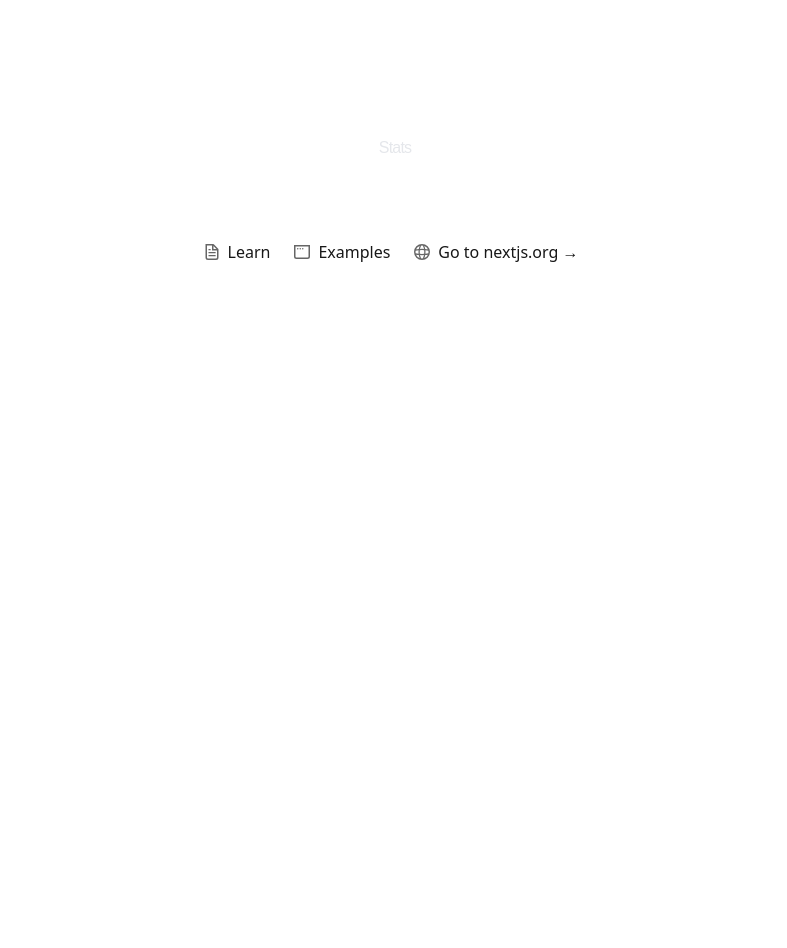
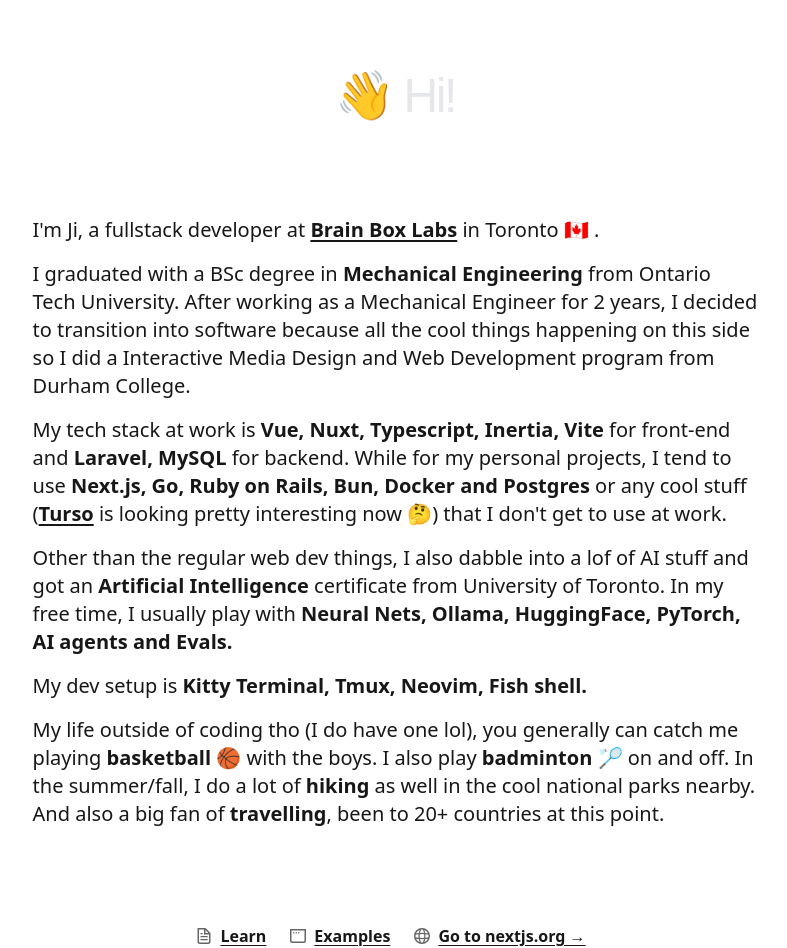
Before and after one commit to JiCui1/portfolio-v1, a Next.js app: page / in a window 1280 px wide. Shown: the part 840-1788 px from the top of the page, without its empty margins (249-1036 px from the left). Before the commit the page ends 1104 px from the top, so only its background shows below. Built offline with nearby package versions, Linux system fonts and the light colour scheme; a web font is replaced by a local one.

Commit message:
updated style and added in about me section

```diff
--- a/app/globals.css
+++ b/app/globals.css
@@ -31,3 +31,22 @@
   margin-bottom: 7rem;
   line-height: 8rem;
 }
+
+.display-2{
+  font-size: 3rem;
+  line-height: 5rem;
+}
+
+strong {
+  font-weight: 700;
+}
+
+p {
+  margin-bottom: 1rem;
+}
+
+a {
+  font-weight: 700;
+  text-decoration: underline;
+  text-underline-offset: 3px;
+}
--- a/app/page.tsx
+++ b/app/page.tsx
@@ -18,10 +18,16 @@
             <i className="bi bi-chevron-double-down absolute -bottom-20 text-2xl"></i>
           </div>
         </section>
-        <section className="flex flex-col gap-8 row-start-2 justify-items-center items-center mt-40 sm:items-start">
-          <div className="flex gap-4 items-center flex-col">
-            <h2 className="text-gray-200 text-center tracking-tighter display-2 mt-20">Stats</h2>
-          </div>
+        <section className="mt-40" id="about">
+            <h2 className="text-gray-200 text-center tracking-tighter display-2 my-20">👋 Hi!</h2>
+            <div className="w-3/5 mx-auto text-xl">
+              <p className="">I'm Ji, a fullstack developer at <a href="https://brainboxlabs.com" target="_blank">Brain Box Labs</a> in Toronto 🇨🇦 .</p>
+              <p className="">I graduated with a BSc degree in <strong>Mechanical Engineering</strong> from  Ontario Tech University. After working as a Mechanical Engineer for 2 years, I decided to transition into software because all the cool things happening on this side so I did a Interactive Media Design and Web Development program from Durham College.</p>
+              <p className="">My tech stack at work is <strong>Vue, Nuxt, Typescript, Inertia, Vite</strong> for front-end and <strong>Laravel, MySQL</strong> for backend. While for my personal projects, I tend to use <strong>Next.js, Go, Ruby on Rails, Bun, Docker and Postgres</strong> or any cool stuff (<a href="https://turso.tech" target="_blank">Turso</a> is looking pretty interesting now 🤔) that I don't get to use at work.</p>
+              <p className="">Other than the regular web dev things, I also dabble into a lof of AI stuff and got an <strong>Artificial Intelligence</strong> certificate from University of Toronto. In my free time, I usually play with <strong>Neural Nets, Ollama, HuggingFace, PyTorch, AI agents and Evals.</strong></p>
+              <p className="">My dev setup is <strong>Kitty Terminal, Tmux, Neovim, Fish shell.</strong></p>
+              <p className="">My life outside of coding tho (I do have one lol), you generally can catch me playing <strong>basketball 🏀</strong> with the boys. I also play <strong>badminton 🏸</strong> on and off. In the summer/fall, I do a lot of <strong>hiking</strong> as well in the cool national parks nearby. And also a big fan of <strong>travelling</strong>, been to 20+ countries at this point.</p>
+            </div>
         </section>
       </main>
       <footer className="row-start-3 flex gap-6 flex-wrap items-center justify-center">
```
